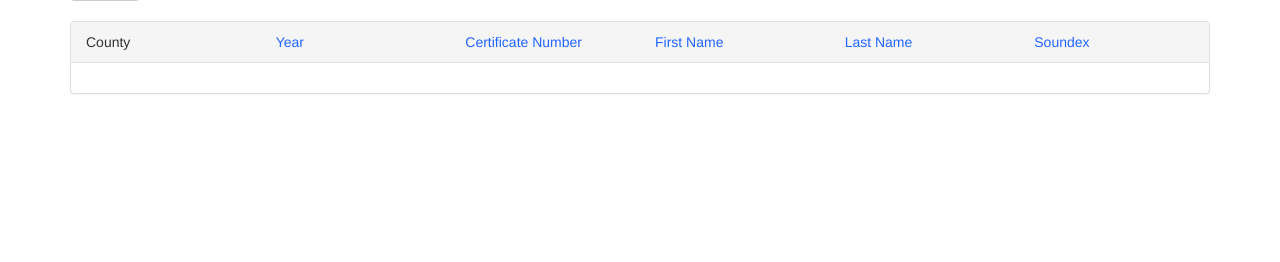
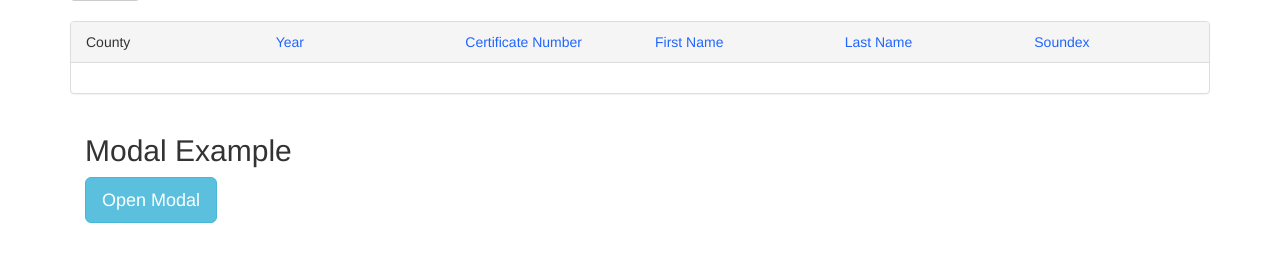
Before and after one commit to nycrecords/vital-records-printing, a Flask app: page /search in a window 1280 px wide. Shown: the part 335-597 px from the top of the page. Run offline with Flask 2, Linux system fonts and the light colour scheme; data that the repository does not hold is empty; some libraries are stand-ins or nearby versions.

Commit message:
added modal for certificate image

```diff
--- a/app/static/css/edit.css
+++ b/app/static/css/edit.css
@@ -1,6 +1,12 @@
 #cert-image-row {
     text-align: center;
     padding-bottom: 20px;
+}
+
+#cert-image {
+    width: 100%;
+      overflow-y: auto;
+
 }
 
 #brightness-slider {
@@ -27,10 +33,12 @@
 
 #brightness {
     width: 200px;
+    display: inline-block;
 }
 
 #contrast {
     width:200px;
+    display: inline-block;
 }
 
 input[type=range] {
@@ -118,3 +126,21 @@ input[type=range]:focus::-ms-fill-lower {
 input[type=range]:focus::-ms-fill-upper {
   background: #367ebd;
 }
+
+
+/*modal css start*/
+.image-modal-body {
+    max-height: calc(100vh - 300px);
+    overflow-y: auto;
+}
+
+.image-modal-header {
+  padding-bottom: 0;
+}
+/*modal css end*/
+
+
+#toggle-image-view-btn {
+  float: left;
+  color: white;
+}
--- a/app/static/js/edit-image.js
+++ b/app/static/js/edit-image.js
@@ -1,10 +1,11 @@
+$(function () {
     $('input[type=range]').change(applyFilters);
 
     function applyFilters() {
         var brightness = parseInt($('#brightness').val());
         var cntrst = parseInt($('#contrast').val());
 
-    Caman('#cert-image', function() {
+        Caman('#cert-image', function () {
             this.revert(false);
             this.brightness(brightness);
             this.contrast(cntrst);
@@ -12,25 +13,38 @@ function applyFilters() {
         });
     }
 
-$('#resetbtn').on('click', function(e) {
+    $('#resetbtn').on('click', function (e) {
         $('input[type=range]').val(0);
-  Caman('#cert-image', function() {
+        Caman('#cert-image', function () {
             this.revert(false);
             this.render();
         });
     });
 
-$('#printbtn').on('click', function(e) {
-  Caman('#cert-image', function() {
-    this.render(function() {
-        var finalImage=this.toBase64();
+    $('#printbtn').on('click', function (e) {
+        Caman('#cert-image', function () {
+            this.render(function () {
+                var finalImage = this.toBase64();
                 var printWindow = window.open();
-        printWindow.document.write('<html><body><img src=\'');
+                printWindow.document.write('<html><body><img width=2000 src="');
                 printWindow.document.write(finalImage);
-        printWindow.document.write('\' /></body></html>');
+                printWindow.document.write('" /></body></html>');
                 printWindow.document.close();
                 printWindow.print();
                 printWindow.close();
             });
         });
     });
+
+    $('#toggle-image-view-btn').click(function () {
+        $('#modal-image').toggleClass("image-modal-body");
+    });
+
+    $('#myModal').on('hidden.bs.modal', function () {
+        $('input[type=range]').val(0);
+        Caman('#cert-image', function () {
+            this.revert(false);
+            this.render();
+        });
+    });
+});
--- a/app/static/js/search.js
+++ b/app/static/js/search.js
@@ -97,4 +97,16 @@ $(function () {
         });
         $("#search-form").submit();
     });
+
+
+    $(".result-row").click(function (e) {
+        console.log("hello");
+        e.preventDefault();
+        $.ajax({
+            url: "/image/" + $(this).attr("id"),
+            success: function(response) {
+                $("#cert-image").attr("src", response.data);
+            }
+        });
+    })
 });
--- a/app/templates/base.html
+++ b/app/templates/base.html
@@ -1,4 +1,5 @@
 <!DOCTYPE html>
+<meta http-equiv="X-UA-Compatible" content="IE=Edge">
 <html>
 
 <head>
--- a/app/templates/certificate_row.html
+++ b/app/templates/certificate_row.html
@@ -1,4 +1,4 @@
-<a class="result-row" href="{{ url_for('edit', cert_id=certificate.id) }}">
+<a class="result-row" href="#">
     <div class="row">
         <div class="col-sm-2">
             {{ certificate.county }}
--- a/app/templates/edit.html
+++ b/app/templates/edit.html
@@ -1,11 +1,12 @@
 {% block custom_css %}
+    <link href="{{ url_for("static", filename="css/bootstrap.min.css") }}" rel="stylesheet">
     <link href="{{ url_for("static", filename="css/edit.css") }}" rel="stylesheet">
 {% endblock %}
 
 {% block content %}
     <div class="row" id="cert-image-row">
         <div class="col-md-12">
-            <img id="cert-image" src="{{ file_path }}">
+            <img id="cert-image" src="{{ url_for("static", filename="img/bitcoin-1.png")}}">
         </div>
     </div>
 
--- a/app/templates/search.html
+++ b/app/templates/search.html
@@ -2,6 +2,7 @@
 
 {% block custom_css %}
     <link href="{{ url_for("static", filename="css/search.css") }}" rel="stylesheet">
+    <link href="{{ url_for("static", filename="css/edit.css") }}" rel="stylesheet">
 {% endblock %}
 
 {% block content %}
@@ -94,8 +95,57 @@
             <img id="spinner" src="{{ url_for('static', filename='img/spinner.gif') }}" height="30" />
         </div>
     </div>
+
+<div class="container">
+  <h2>Modal Example</h2>
+  <!-- Trigger the modal with a button -->
+  <button type="button" class="btn btn-info btn-lg" data-toggle="modal" data-target="#myModal">Open Modal</button>
+
+  <!-- Modal -->
+  <div style="max-height: 100%;" class="modal fade" id="myModal" role="dialog">
+    <div class="modal-dialog modal-lg">
+      <!-- Modal content-->
+      <div class="modal-content">
+        <div class="modal-header image-modal-header">
+            <button type="button" class="close" data-dismiss="modal">&times;</button>
+            <h4 class="modal-title">Certificate Number goes here</h4>
+                            <p>County: </p>
+                        <div class="row" id="brightness-slider">
+                    <div class="col-md-6">
+                        <p>Brightness</p>
+                        <input id="brightness" name="brightness" type="range" min="-50" max="50" value="0">
+                    </div>
+                    <div class="col-md-6">
+                        <p>Contrast</p>
+                        <input id="contrast" name="contrast" type="range" min="-50" max="50" value="0">
+                    </div>
+            </div>
+        </div>
+        <div class="modal-body image-modal-body" style="-webkit-transition-duration: 0.8s;" id="modal-image">
+            <div class="row" id="cert-image-row">
+                <div class="col-md-12">
+                    <img id="cert-image" src="{{ url_for("static", filename="img/test200-0.png")}}">
+                </div>
+            </div>
+        </div>
+        <div class="modal-footer">
+            <button id="toggle-image-view-btn" class="btn btn-seconday">Toggle Image View</button>
+            <button id="resetbtn" class="btn btn-warning">Reset Photo</button>
+            &nbsp;
+            <button id="printbtn" class="btn btn-info">Print Photo</button>
+        </div>
+      </div>
+
+    </div>
+  </div>
+
+</div>
 {% endblock %}
 
 {% block custom_script %}
+    <script src="https://ajax.googleapis.com/ajax/libs/jquery/3.1.1/jquery.min.js"></script>
+    <script src="https://maxcdn.bootstrapcdn.com/bootstrap/3.3.7/js/bootstrap.min.js"></script>
     <script type="text/javascript" src="{{ url_for('static', filename='js/search.js') }}"></script>
+        <script src="{{ url_for("static", filename="js/caman.full.min.js") }}"></script>
+    <script src="{{ url_for("static", filename="js/edit-image.js") }}"></script>
 {% endblock %}
--- a/app/views.py
+++ b/app/views.py
@@ -75,10 +75,10 @@ def search():
     return render_template('search.html', form=form)
 
 
-@app.route('/edit/<int:cert_id>', methods=['GET'])
-def edit(cert_id):
+@app.route('/image/<int:cert_id>', methods=['GET'])
+def image(cert_id):
     """
     Return edit page
     """
     cert = Cert.query.get(cert_id)
-    return render_template('edit.html', file_path=url_for('static', filename=os.path.join('img', cert.filename)))
+    return jsonify({"data": url_for('static', filename=os.path.join('img', cert.filename))})
--- a/config.py
+++ b/config.py
@@ -3,8 +3,8 @@ class Config(object):
     DEBUG = True
     SECRET_KEY = "secrets"
     SQLALCHEMY_TRACK_MODIFICATIONS = True
-    SQLALCHEMY_DATABASE_URI = 'postgresql://vital_records_printing_db@10.0.0.2:5432/vital_records_printing'  # TODO: vagrant->actual user
-
+    # SQLALCHEMY_DATABASE_URI = 'postgresql://vital_records_printing_db@10.0.0.2:5432/vital_records_printing'  # TODO: vagrant->actual user
+    SQLALCHEMY_DATABASE_URI = 'postgresql://localhost:5432/vital_records_printing'
 
 class DevelopmentConfig(Config):
     pass
```
Also changed, not shown: app/static/img/bitcoin-1.png (added), app/static/img/test150-0.png (added), app/static/img/test200-0.png (added). Lines whose indentation alone changed are shown as unchanged.
